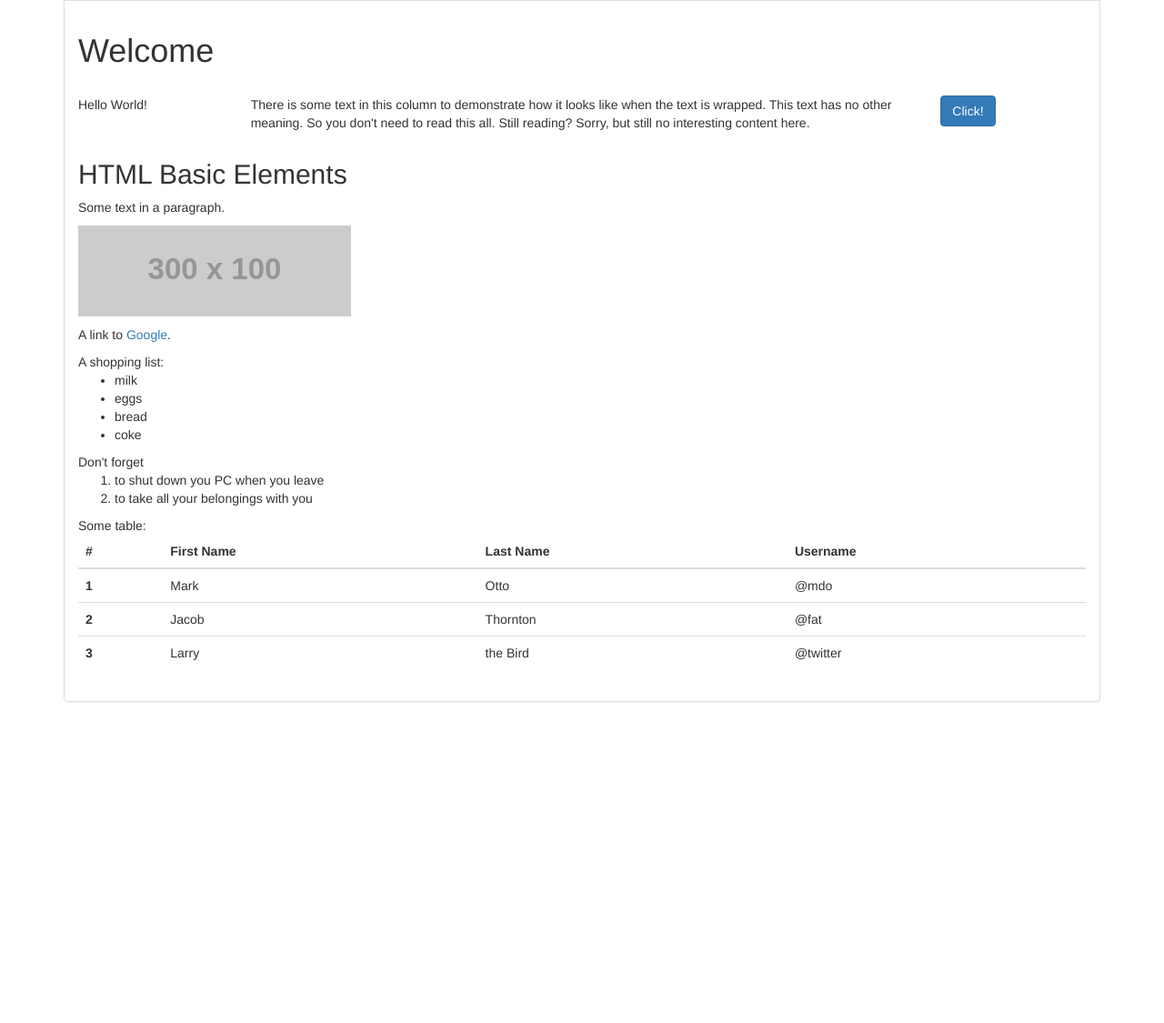
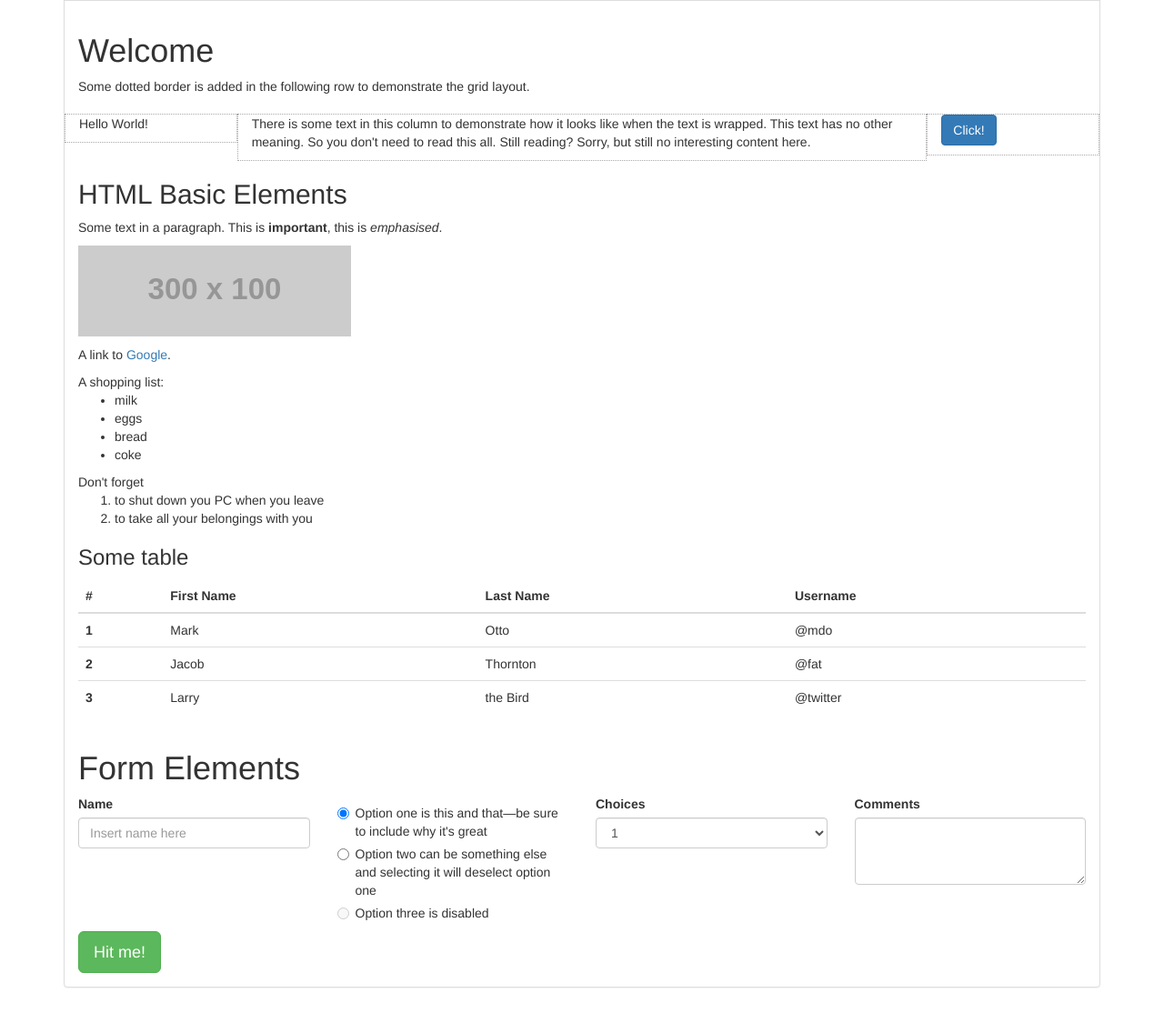
Before and after one commit to neshanjo/webapp-tutorial-rc-switch, a plain HTML site: page webapp-template/public_html/index.html in a window 1280 px wide. Shown: the part 59-1184 px from the top of the page at 91% size. Before the commit the page ends 871 px from the top, so only its background shows below. Drawn offline with nearby package versions, Linux system fonts and the light colour scheme; placeholder pictures from the web are drawn by us.

Commit message:
added some form elements

```diff
--- a/webapp-template/public_html/css/main.css
+++ b/webapp-template/public_html/css/main.css
@@ -4,3 +4,10 @@ body {
 .vert-space-sm {
     margin-top: 20px;
 }
+
+.with-border {
+
+    border-color: darkgray;
+    border-width: 1px;
+    border-style: dotted;
+}
--- a/webapp-template/public_html/index.html
+++ b/webapp-template/public_html/index.html
@@ -43,27 +43,28 @@ License along with this program. If not, see &lt;http://www.gnu.org/licenses/>.
                     <div class="row">
                         <div class="col-sm-12">
                             <h1>Welcome</h1>
+                            Some dotted border is added in the following row to demonstrate the grid layout.
                         </div>
                     </div>
                     <div class="row vert-space-sm">
-                        <div class="col-sm-12 col-md-2">
+                        <div class="col-sm-12 col-md-2 with-border">
                             <p>Hello World!</p>
                         </div>
-                        <div class="col-sm-12 col-md-8">
+                        <div class="col-sm-12 col-md-8 with-border">
                             <p>
                                 There is some text in this column to demonstrate how it looks like when the text
                                 is wrapped. This text has no other meaning. So you don't need to read this all. Still
                                 reading? Sorry, but still no interesting content here.
                             </p>
                         </div>
-                        <div class="col-sm-12 col-md-2">
+                        <div class="col-sm-12 col-md-2 with-border">
                             <p><button id="clickme" type="button" class="btn btn-primary">Click!</button></p>
                         </div>
                     </div>
                     <div class="row">
                         <div class="col-sm-12">
                             <h2>HTML Basic Elements</h2>
-                            <p>Some text in a paragraph.</p>
+                            <p>Some text in a paragraph. This is <strong>important</strong>, this is <em>emphasised</em>.</p>
                             <p><img src="http://via.placeholder.com/300x100&text=Example+Image" width="300" height="100" alt="Example Image"></p>
                             <p>A link to <a href="http://www.google.com">Google</a>.</p>
                             A shopping list:
@@ -78,7 +79,7 @@ License along with this program. If not, see &lt;http://www.gnu.org/licenses/>.
                                 <li>to shut down you PC when you leave</li>
                                 <li>to take all your belongings with you</li>
                             </ol>
-                            Some table:
+                            <h3>Some table</h3>
                             <table class="table">
                                 <thead>
                                     <tr>
@@ -111,8 +112,64 @@ License along with this program. If not, see &lt;http://www.gnu.org/licenses/>.
                             </table>
                         </div>
                     </div>
-                </div>
-            </div>
+                    <div class="row">
+                        <div class="col-sm-12">
+                            <h1>Form Elements</h1>
+                        </div>
+                    </div>
+                    <div class="row">
+                        <div class="col-md-3">
+                            <div class="form-group">
+                                <label for="name">Name</label>
+                                <input type="text" class="form-control" id="Name" placeholder="Insert name here">
+                            </div>
+                        </div>
+                        <div class="col-md-3">
+                            <div class="radio">
+                                <label>
+                                    <input type="radio" name="optionsRadios" id="optionsRadios1" value="option1" checked>
+                                    Option one is this and that&mdash;be sure to include why it's great
+                                </label>
+                            </div>
+                            <div class="radio">
+                                <label>
+                                    <input type="radio" name="optionsRadios" id="optionsRadios2" value="option2">
+                                    Option two can be something else and selecting it will deselect option one
+                                </label>
+                            </div>
+                            <div class="radio disabled">
+                                <label>
+                                    <input type="radio" name="optionsRadios" id="optionsRadios3" value="option3" disabled>
+                                    Option three is disabled
+                                </label>
+                            </div>
+                        </div>
+                        <div class="col-md-3">
+                            <div class="form-group">
+                                <label for="choices">Choices</label>
+                                <select id="choices" class="form-control">
+                                    <option>1</option>
+                                    <option>2</option>
+                                    <option>3</option>
+                                    <option>4</option>
+                                    <option>5</option>
+                                </select>
+                            </div>
+                        </div>
+                        <div class="col-md-3">
+                            <div class="form-group">
+                                <label for="area">Comments</label>
+                                <textarea id="area" class="form-control" rows="3"></textarea>
+                            </div>
+                        </div>
+                    </div>
+                    <div class="row">
+                        <div class="col-sm-2">
+                            <button id="hit-me" type="button" class="btn btn-success btn-lg">Hit me!</button>
+                        </div>
+                    </div>
+                </div> <!-- /panel-body -->
+            </div> <!-- /panel -->
 
         </div> <!-- /container -->
 
```
